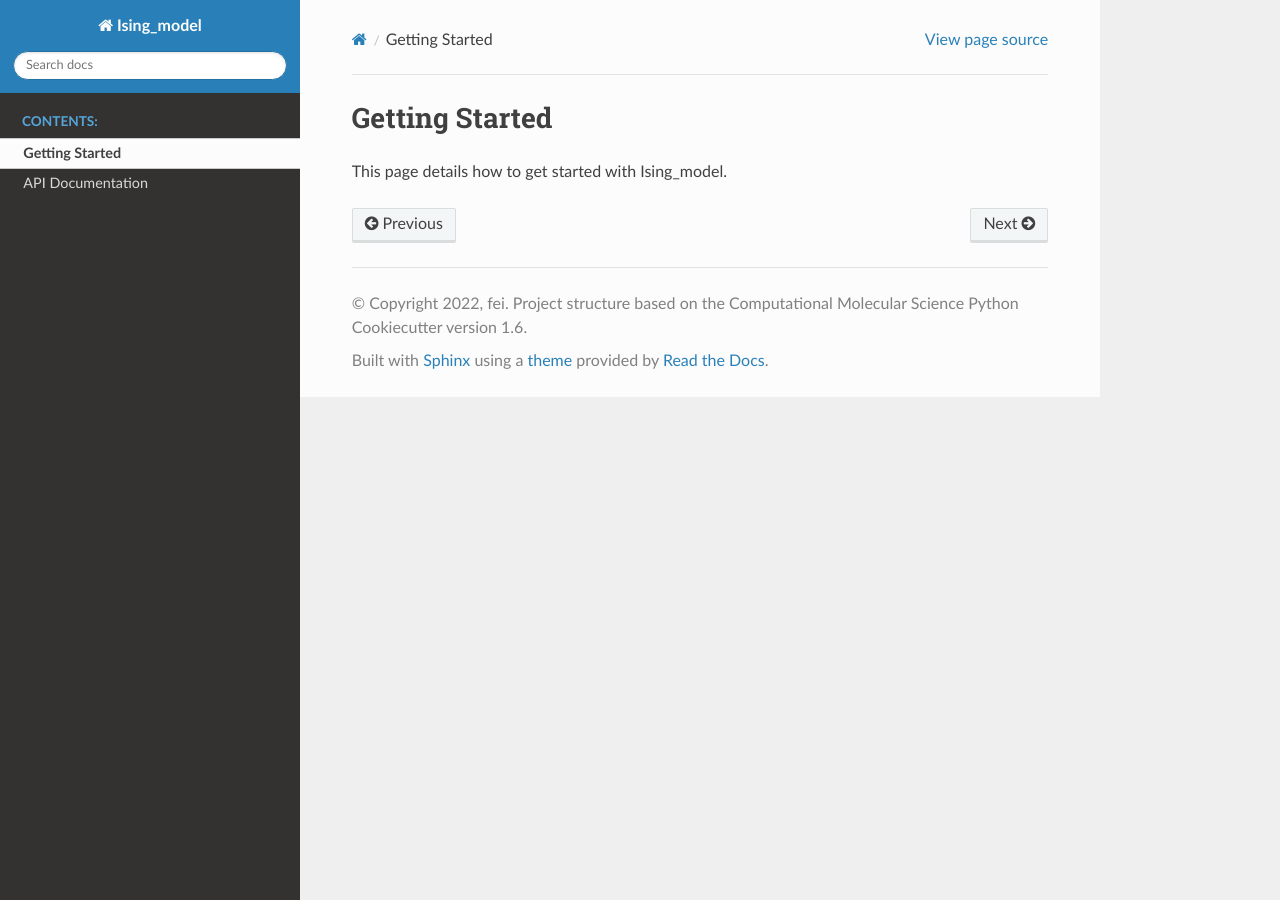
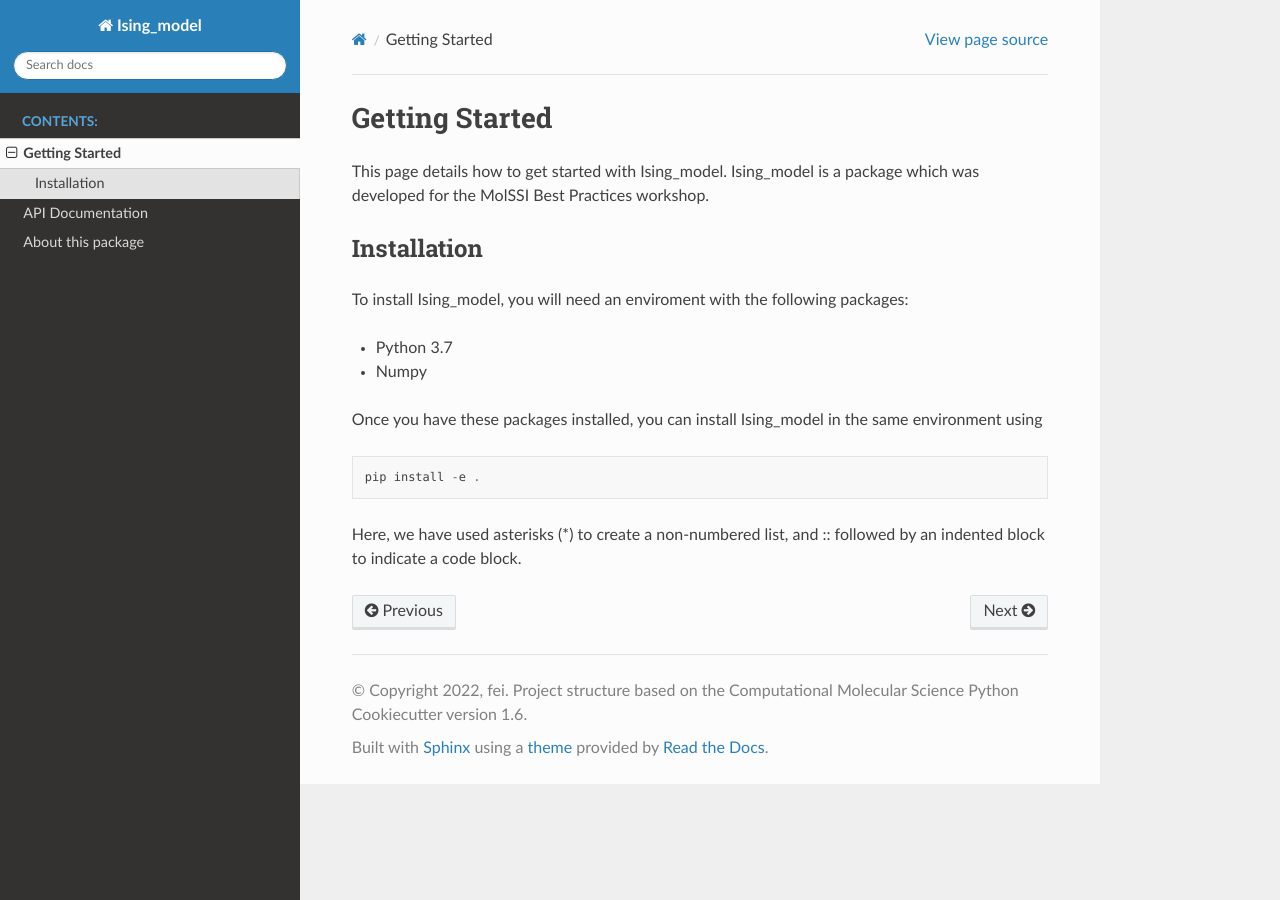
Before and after one commit to FeiQuantumSoftware/Ising_model, a Sphinx documentation site: the page built from docs/getting_started.rst, in a window 1280 px wide. Built offline with Sphinx 7.4.7 and the Read the Docs theme 2.0.0, drawn with Linux system fonts in a browser that asks for light colours; the version number could not be read and is left out.

Commit message:
doc generated

```diff
--- /dev/null
+++ b/docs/about.rst
@@ -0,0 +1,4 @@
+About this package
+===================
+This package package and documentation are a sample created for the Best Practices Workshop
+held by `The Molecular Sciences Software Institute <https://molssi.org>`_.
--- /dev/null
+++ b/docs/autosummary/ising_model.canvas.rst
@@ -0,0 +1,6 @@
+ising\_model.canvas
+===================
+
+.. currentmodule:: ising_model
+
+.. autofunction:: canvas
--- a/docs/getting_started.rst
+++ b/docs/getting_started.rst
@@ -1,4 +1,20 @@
 Getting Started
 ===============
 
-This page details how to get started with Ising_model.
+This page details how to get started with Ising_model. Ising_model is a package which was developed
+for the MolSSI Best Practices workshop.
+
+Installation
+------------
+To install Ising_model, you will need an enviroment with the following packages:
+
+* Python 3.7
+* Numpy
+
+Once you have these packages installed, you can install Ising_model in the same environment using
+
+.. code-block:: Python
+
+    pip install -e .
+
+Here, we have used asterisks (*) to create a non-numbered list, and :: followed by an indented block to indicate a code block.
--- a/docs/index.rst
+++ b/docs/index.rst
@@ -5,6 +5,10 @@
 
 Welcome to Ising_model's documentation!
 =========================================================
+ising_model is a Python pacckage designed to read in , perform analysis,
+and visualize molecular coordinates. The file formats are
+currently supported.
+
 
 .. toctree::
    :maxdepth: 2
@@ -12,6 +16,7 @@ Welcome to Ising_model's documentation!
 
    getting_started
    api
+   about
 
 
 
```
Also changed, not shown: 1 other file.
